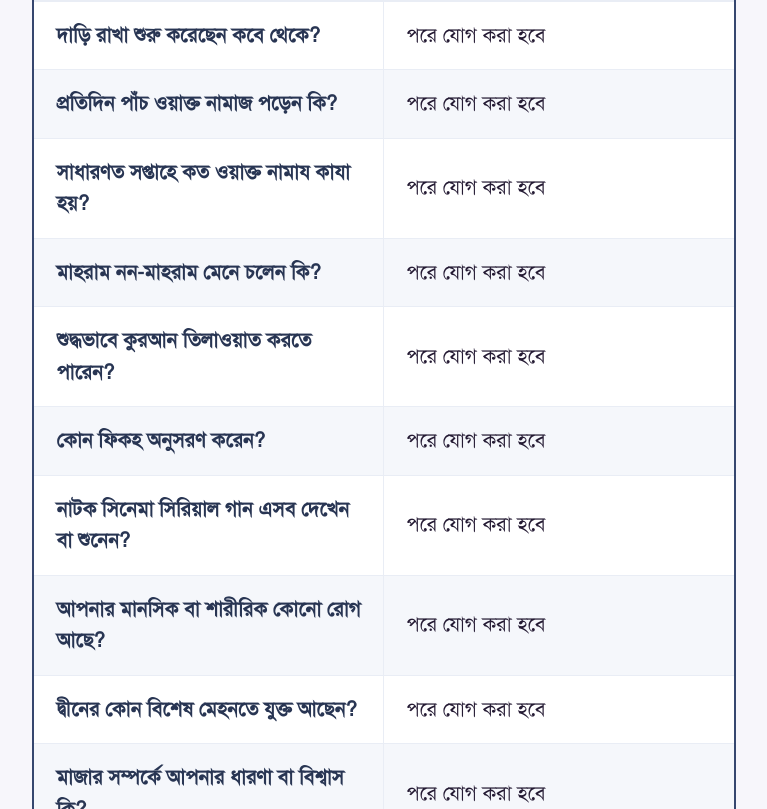
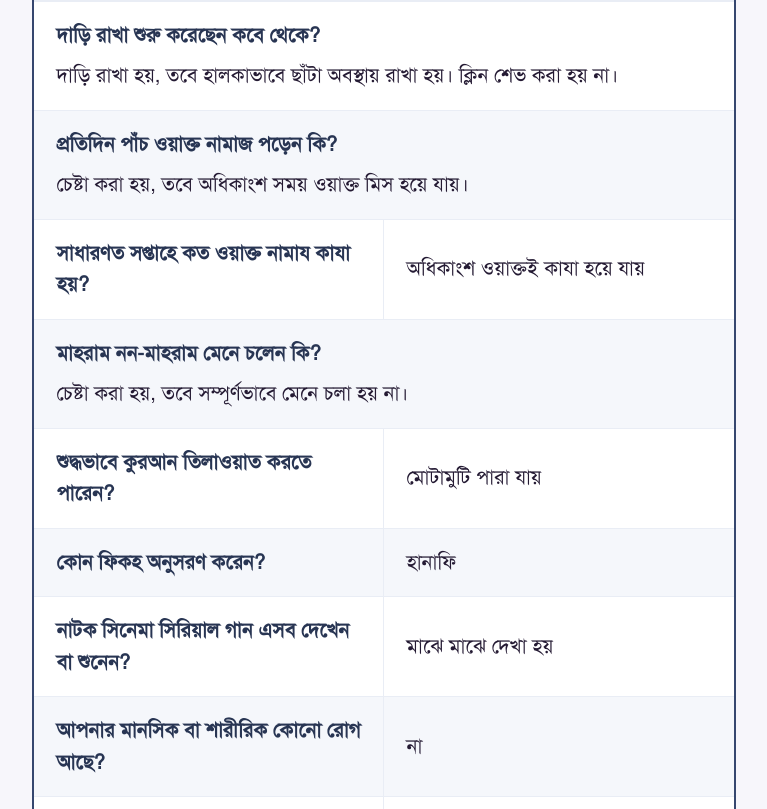
Before and after one commit to shakilahmedsamim/shahin-sarker-resume, a Next.js app: page / in a window 1280 px wide. Shown: the part 2111-2920 px from the top of the page, without its empty margins (490-1257 px from the left). Built offline with nearby package versions, Linux system fonts and the light colour scheme.

Commit message:
Fill in personal habits and beliefs section
Beard, prayer consistency, mahram observance, quran recitation,
fiqh, entertainment habits, health, and shrine beliefs.

Co-Authored-By: Claude Sonnet 5 <noreply@anthropic.com>
Claude-Session: https://claude.ai/code/session_01YHqhK4iKkcfVQ4VaveHXWg

```diff
--- a/src/data/resume.ts
+++ b/src/data/resume.ts
@@ -93,16 +93,28 @@ export const sections: Section[] = [
     id: "personal",
     title: "ব্যক্তিগত তথ্য",
     rows: [
-      { label: "দাড়ি রাখা শুরু করেছেন কবে থেকে?", value: TBD },
-      { label: "প্রতিদিন পাঁচ ওয়াক্ত নামাজ পড়েন কি?", value: TBD },
-      { label: "সাধারণত সপ্তাহে কত ওয়াক্ত নামায কাযা হয়?", value: TBD },
-      { label: "মাহরাম নন-মাহরাম মেনে চলেন কি?", value: TBD },
-      { label: "শুদ্ধভাবে কুরআন তিলাওয়াত করতে পারেন?", value: TBD },
-      { label: "কোন ফিকহ অনুসরণ করেন?", value: TBD },
-      { label: "নাটক সিনেমা সিরিয়াল গান এসব দেখেন বা শুনেন?", value: TBD },
-      { label: "আপনার মানসিক বা শারীরিক কোনো রোগ আছে?", value: TBD },
-      { label: "দ্বীনের কোন বিশেষ মেহনতে যুক্ত আছেন?", value: TBD },
-      { label: "মাজার সম্পর্কে আপনার ধারণা বা বিশ্বাস কি?", value: TBD },
+      {
+        label: "দাড়ি রাখা শুরু করেছেন কবে থেকে?",
+        long: true,
+        value: "দাড়ি রাখা হয়, তবে হালকাভাবে ছাঁটা অবস্থায় রাখা হয়। ক্লিন শেভ করা হয় না।",
+      },
+      {
+        label: "প্রতিদিন পাঁচ ওয়াক্ত নামাজ পড়েন কি?",
+        long: true,
+        value: "চেষ্টা করা হয়, তবে অধিকাংশ সময় ওয়াক্ত মিস হয়ে যায়।",
+      },
+      { label: "সাধারণত সপ্তাহে কত ওয়াক্ত নামায কাযা হয়?", value: "অধিকাংশ ওয়াক্তই কাযা হয়ে যায়" },
+      {
+        label: "মাহরাম নন-মাহরাম মেনে চলেন কি?",
+        long: true,
+        value: "চেষ্টা করা হয়, তবে সম্পূর্ণভাবে মেনে চলা হয় না।",
+      },
+      { label: "শুদ্ধভাবে কুরআন তিলাওয়াত করতে পারেন?", value: "মোটামুটি পারা যায়" },
+      { label: "কোন ফিকহ অনুসরণ করেন?", value: "হানাফি" },
+      { label: "নাটক সিনেমা সিরিয়াল গান এসব দেখেন বা শুনেন?", value: "মাঝে মাঝে দেখা হয়" },
+      { label: "আপনার মানসিক বা শারীরিক কোনো রোগ আছে?", value: "না" },
+      { label: "দ্বীনের কোন বিশেষ মেহনতে যুক্ত আছেন?", value: "না" },
+      { label: "মাজার সম্পর্কে আপনার ধারণা বা বিশ্বাস কি?", value: "শিরক" },
       { label: "আপনার পড়া হয়েছে এমন অন্তত ৩ টি বইয়ের নাম লিখুন", value: TBD },
       { label: "আপনার পছন্দের অন্তত ৩ জন আলেমের নাম লিখুন", value: TBD },
       { label: "নিজের শখ, পছন্দ অপছন্দ, রুচিবোধ, স্বপ্ন ইত্যাদি বিষয়ে লিখুন", long: true, value: TBD },
```
Also changed, not shown: 1 other file (tests, documents, lock files or other folders).
